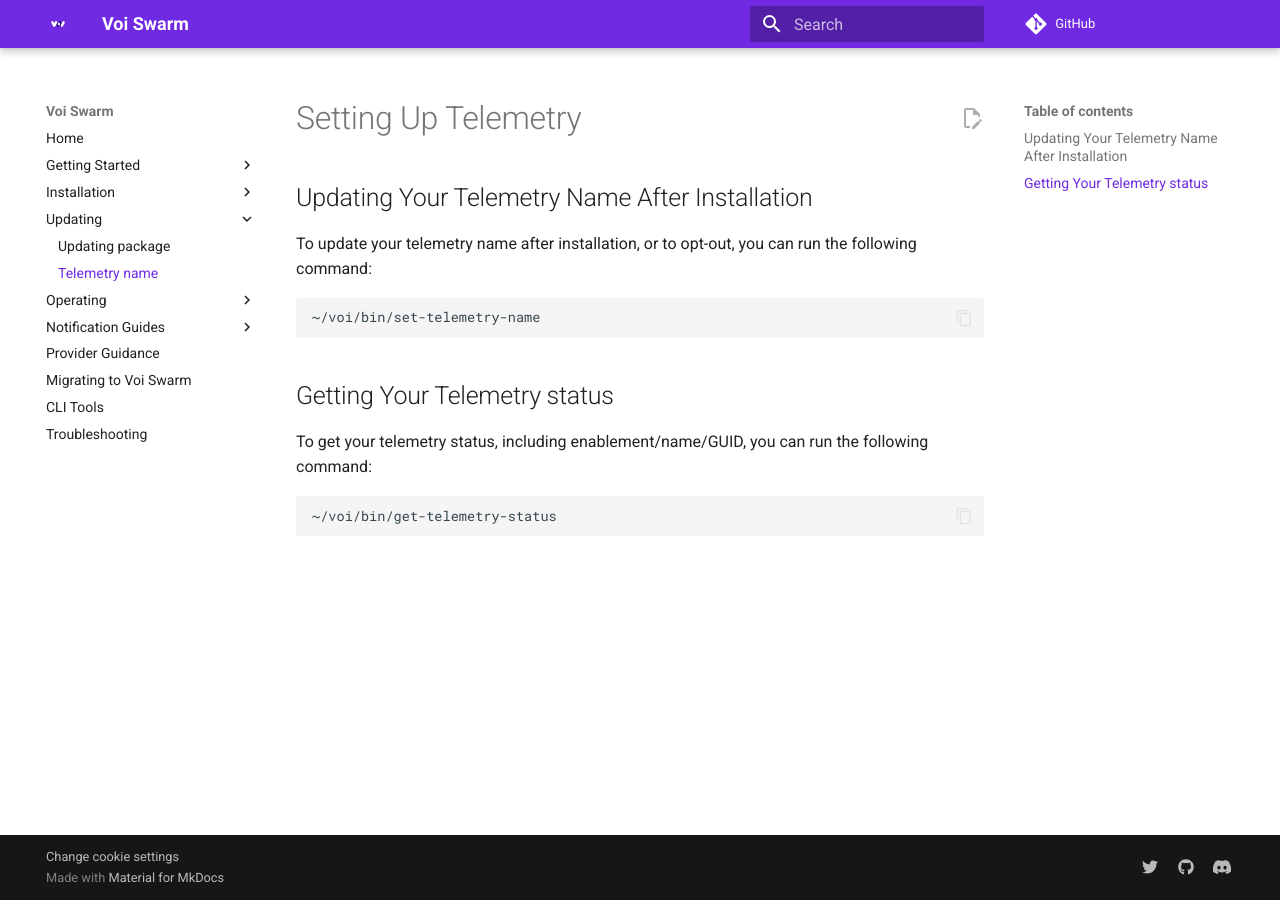
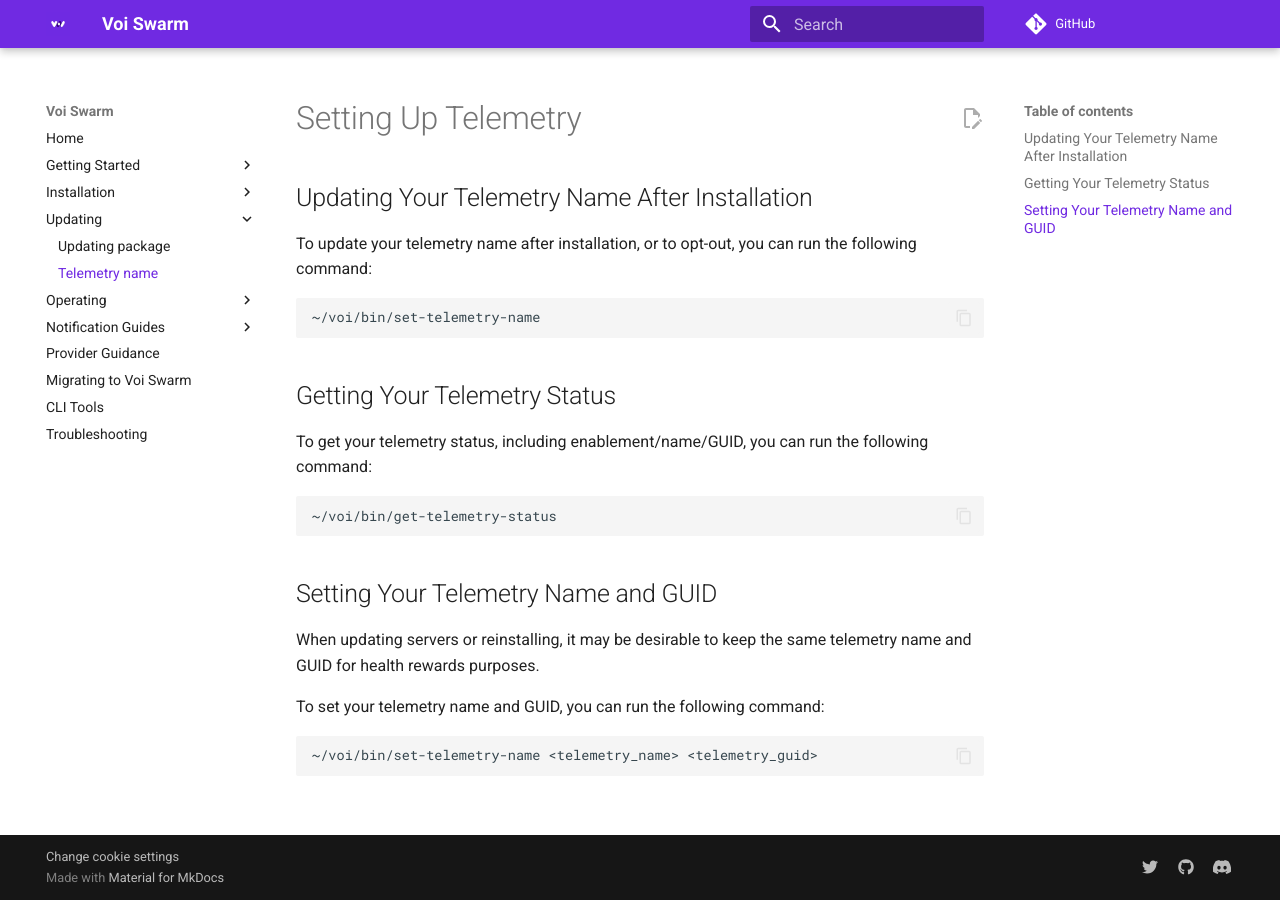
Before and after one commit to VoiNetwork/voi-swarm, an MkDocs documentation site: the page built from docs/updating/telemetry.md, in a window 1280 px wide. Built offline with MkDocs 1.6.1 and Material for MkDocs 9.7.7, drawn with Linux system fonts in a browser that asks for light colours; comment, search, counter and statistics services are not loaded.

Commit message:
Add information how to set telemetry guid

````diff
--- a/docs/updating/telemetry.md
+++ b/docs/updating/telemetry.md
@@ -8,10 +8,20 @@
 ~/voi/bin/set-telemetry-name
 ```
 
-## Getting Your Telemetry status
+## Getting Your Telemetry Status
 
 To get your telemetry status, including enablement/name/GUID, you can run the following command:
 
 ```bash
 ~/voi/bin/get-telemetry-status
 ```
+
+## Setting Your Telemetry Name and GUID
+When updating servers
+or reinstalling, it may be desirable to keep the same telemetry name and GUID for health rewards purposes.
+
+To set your telemetry name and GUID, you can run the following command:
+
+```bash
+~/voi/bin/set-telemetry-name <telemetry_name> <telemetry_guid>
+```
````
Also changed, not shown: docs/installation/installation.md (+6 -1 lines).
